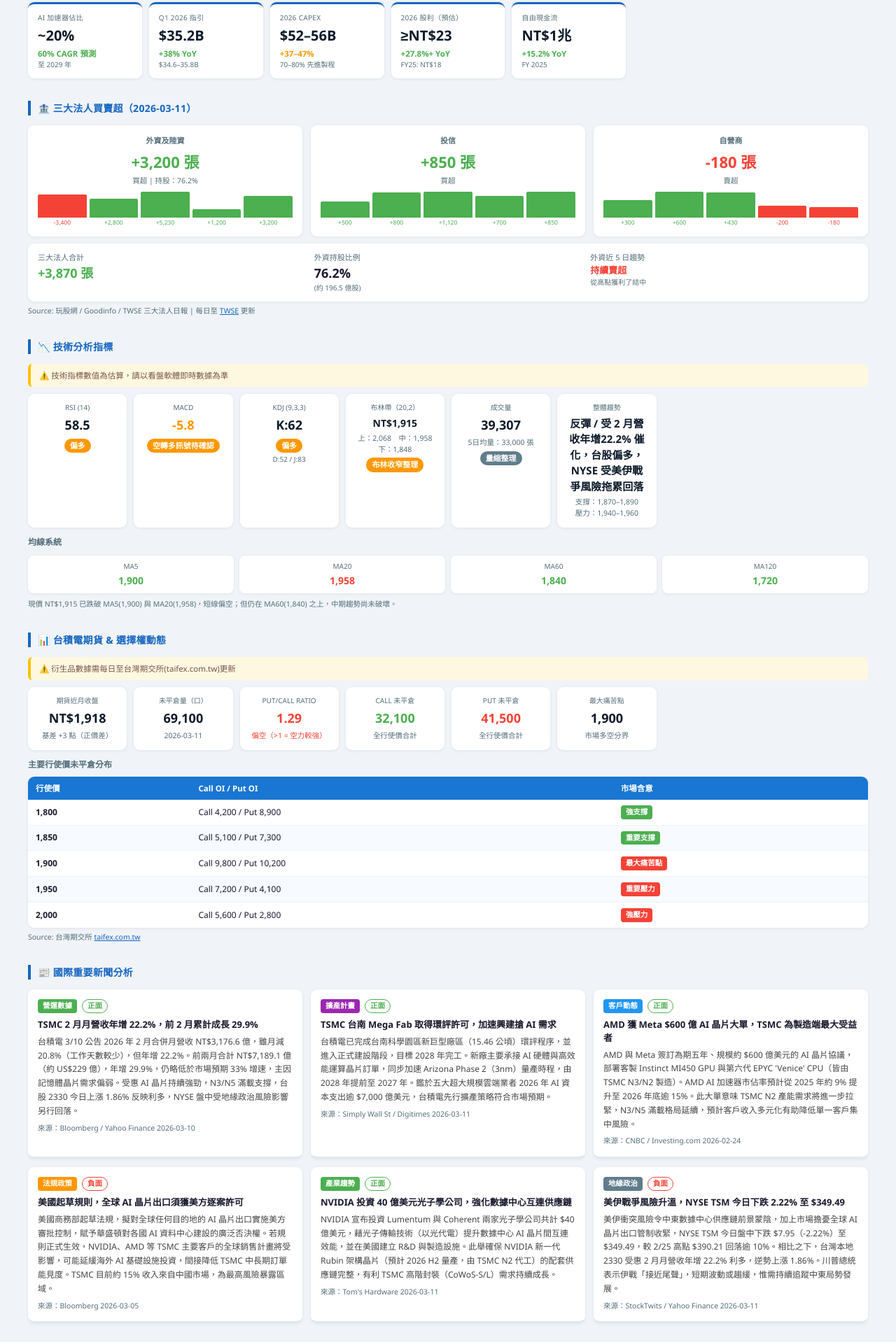
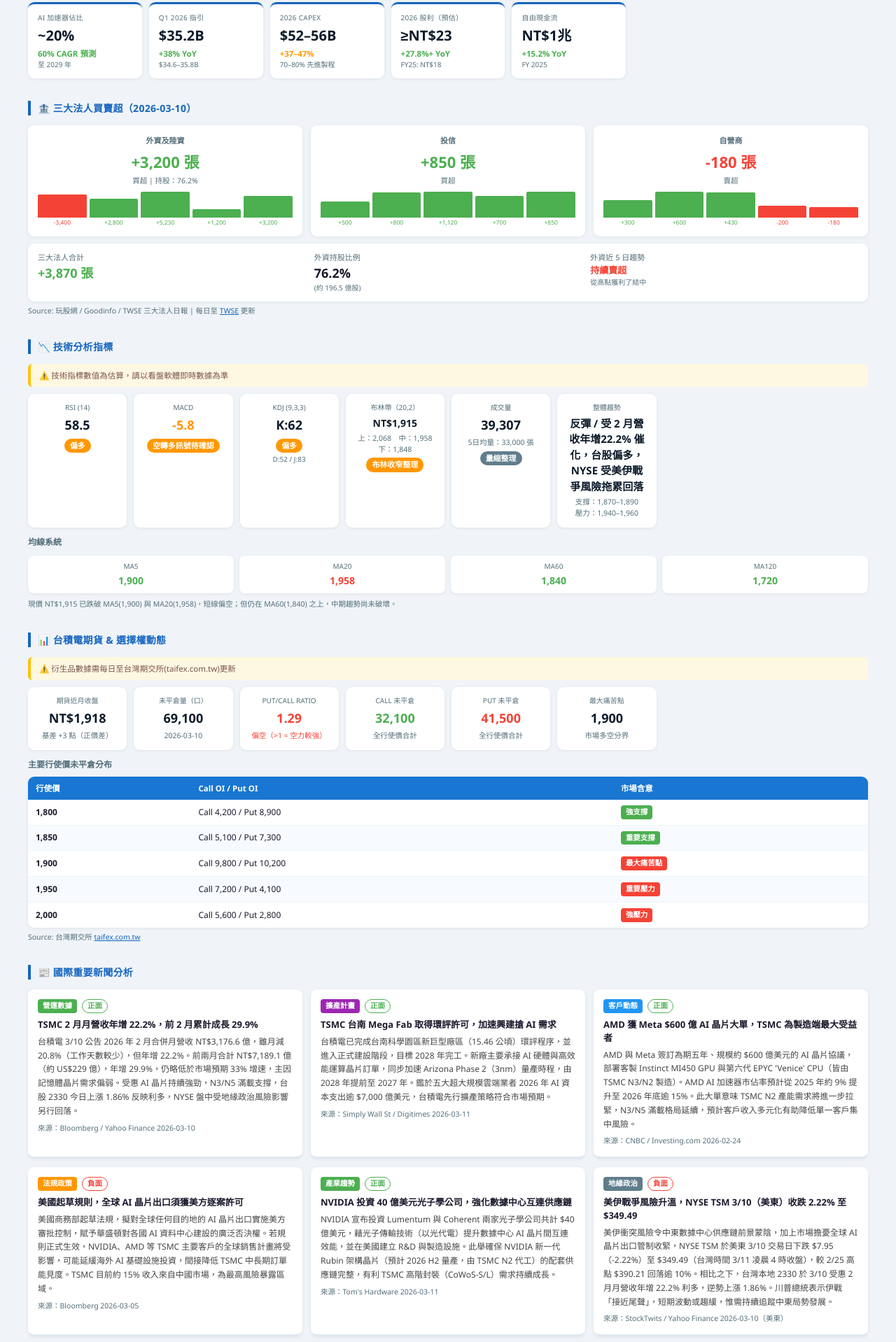
Before and after one commit to Tomwu229622/tsmc-daily-report, a plain HTML site: page TSMC_日報_2026-03-11.html in a window 1280 px wide. Shown: the part 662-2580 px from the top of the page at 70% size. Drawn offline with Linux system fonts and the light colour scheme.

Commit message:
fix: 修正資料來源日期標示錯誤（台股/NYSE 均為 3/10 收盤）
問題：報告日期 2026-03-11，但資料來源日期標示為 3/11，實際錯誤。

時區核實（每日排程 9:07 AM 台灣時間）：
  台灣證交所（TWSE）：1:30 PM 台灣時間收盤
    → 9:07 AM 尚未收盤，最新收盤為前一日 2026-03-10 ✓
  紐約證交所（NYSE）：4:00 PM EDT = 凌晨 4:00 AM 台灣時間（DST 後）
    → NYSE 3/10 收盤已於 4 AM 台灣時間完成，9 AM 可取得 ✓
    → NYSE 3/11 收盤須至 2026-03-12 4 AM 台灣才可取得 ✗

修正內容：
  - STOCK["data_note"]：3/11 收盤（估）→ 3/10 收盤（台股）
                         3/11 收盤     → 3/10 收盤（NYSE）
  - INSTITUTIONAL["date"]：2026-03-11 → 2026-03-10
  - DERIVATIVES["date"]：2026-03-11 → 2026-03-10
  - RELATIVE["date"]：2026-03-11 → 2026-03-10
  - 地緣政治新聞標題："今日下跌" → "3/10（美東）收跌"
  - 地緣政治新聞來源：2026-03-11 → 2026-03-10（美東）

保留 2026-03-11 的項目（均為報告生成日期，正確）：
  - 報告標題、頁首、頁尾
  - Simply Wall St / Digitimes / Tom's Hardware（台灣/美國媒體發布日）

Co-Authored-By: Claude Sonnet 4.6 <noreply@anthropic.com>

```diff
--- a/TSMC_日報_2026-03-11.html
+++ b/TSMC_日報_2026-03-11.html
@@ -269,7 +269,7 @@ footer strong{color:#90A4AE}
     <span>⚠ 本報告僅供參考，不構成投資建議</span>
   </div>
 </div>
-<div class="data-note">⚠ 台股數據：2026-03-11 收盤（估）  |  NYSE 數據：2026-03-11 收盤  |  2 月月營收 3/10 公告（YoY +22.2%）</div>
+<div class="data-note">⚠ 台股數據：2026-03-10 收盤  |  NYSE 數據：2026-03-10 收盤（4AM 台灣時間）  |  2 月月營收 3/10 公告（YoY +22.2%）</div>
 
 <!-- ═══ 1. 股價快照 ═══ -->
 <div class="sec" id="price">
@@ -341,7 +341,7 @@ footer strong{color:#90A4AE}
 
 <!-- ═══ 3. 法人買賣超 ═══ -->
 <div class="sec" id="inst">
-  <div class="sec-title">🏦 三大法人買賣超（2026-03-11）</div>
+  <div class="sec-title">🏦 三大法人買賣超（2026-03-10）</div>
   <div class="inst-grid">
     <div class="inst-card">
       <div class="inst-name">外資及陸資</div>
@@ -432,7 +432,7 @@ footer strong{color:#90A4AE}
   <div class="alert">⚠️ 衍生品數據需每日至台灣期交所(taifex.com.tw)更新</div>
   <div class="deriv-grid">
     <div class="deriv-card"><div class="deriv-lbl">期貨近月收盤</div><div class="deriv-val">NT$1,918</div><div style="font-size:10.5px;color:var(--muted)">基差 +3 點（正價差）</div></div>
-    <div class="deriv-card"><div class="deriv-lbl">未平倉量（口）</div><div class="deriv-val">69,100</div><div style="font-size:10.5px;color:var(--muted)">2026-03-11</div></div>
+    <div class="deriv-card"><div class="deriv-lbl">未平倉量（口）</div><div class="deriv-val">69,100</div><div style="font-size:10.5px;color:var(--muted)">2026-03-10</div></div>
     <div class="deriv-card"><div class="deriv-lbl">Put/Call Ratio</div><div class="deriv-val" style="color:var(--red)">1.29</div><div style="font-size:10.5px;color:var(--red)">偏空（>1 = 空力較強）</div></div>
     <div class="deriv-card"><div class="deriv-lbl">Call 未平倉</div><div class="deriv-val" style="color:var(--green)">32,100</div><div style="font-size:10.5px;color:var(--muted)">全行使價合計</div></div>
     <div class="deriv-card"><div class="deriv-lbl">Put 未平倉</div><div class="deriv-val" style="color:var(--red)">41,500</div><div style="font-size:10.5px;color:var(--muted)">全行使價合計</div></div>
@@ -480,9 +480,9 @@ footer strong{color:#90A4AE}
           <div class="news-src">來源：Tom's Hardware 2026-03-11</div></div><div class="news-card">
           <div class="news-hdr"><span class="tag" style="background:#607D8B">地緣政治</span>
             <span class="impact" style="border-color:#F44336;color:#F44336">負面</span></div>
-          <div class="news-title">美伊戰爭風險升溫，NYSE TSM 今日下跌 2.22% 至 $349.49</div>
-          <div class="news-body">美伊衝突風險令中東數據中心供應鏈前景蒙陰，加上市場擔憂全球 AI 晶片出口管制收緊，NYSE TSM 今日盤中下跌 $7.95（-2.22%）至 $349.49，較 2/25 高點 $390.21 回落逾 10%。相比之下，台灣本地 2330 受惠 2 月月營收年增 22.2% 利多，逆勢上漲 1.86%。川普總統表示伊戰「接近尾聲」，短期波動或趨緩，惟需持續追蹤中東局勢發展。</div>
-          <div class="news-src">來源：StockTwits / Yahoo Finance 2026-03-11</div></div></div>
+          <div class="news-title">美伊戰爭風險升溫，NYSE TSM 3/10（美東）收跌 2.22% 至 $349.49</div>
+          <div class="news-body">美伊衝突風險令中東數據中心供應鏈前景蒙陰，加上市場擔憂全球 AI 晶片出口管制收緊，NYSE TSM 於美東 3/10 交易日下跌 $7.95（-2.22%）至 $349.49（台灣時間 3/11 凌晨 4 時收盤），較 2/25 高點 $390.21 回落逾 10%。相比之下，台灣本地 2330 於 3/10 受惠 2 月月營收年增 22.2% 利多，逆勢上漲 1.86%。川普總統表示伊戰「接近尾聲」，短期波動或趨緩，惟需持續追蹤中東局勢發展。</div>
+          <div class="news-src">來源：StockTwits / Yahoo Finance 2026-03-10（美東）</div></div></div>
 </div>
 
 <!-- ═══ 7. 主要客戶動態 ═══ -->
```
Also changed, not shown: 1 other file.
